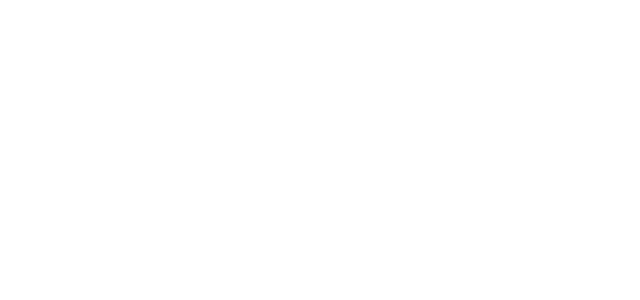
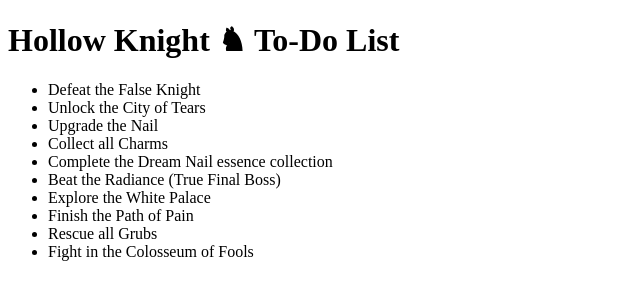
Before and after one commit to S5L4Y3R/my_first_repo, a plain HTML site: page index.html in a window 1280 px wide. Shown: the whole page, without its empty margins (0-640 px from the left). Drawn offline with Linux system fonts and the light colour scheme.

Commit message:
Add files via upload

```diff
--- a/index.html
+++ b/index.html
@@ -3,9 +3,21 @@
 <head>
     <meta charset="UTF-8">
     <meta name="viewport" content="width=device-width, initial-scale=1.0">
-    <title>Document</title>
+    <title>Hollow Knight To-Do List</title>
 </head>
 <body>
-
+    <h1>Hollow Knight ♞ To-Do List</h1>
+    <ul>
+        <li>Defeat the False Knight</li>
+        <li>Unlock the City of Tears</li>
+        <li>Upgrade the Nail</li>
+        <li>Collect all Charms</li>
+        <li>Complete the Dream Nail essence collection</li>
+        <li>Beat the Radiance (True Final Boss)</li>
+        <li>Explore the White Palace</li>
+        <li>Finish the Path of Pain</li>
+        <li>Rescue all Grubs</li>
+        <li>Fight in the Colosseum of Fools</li>
+    </ul>
 </body>
 </html>
```
